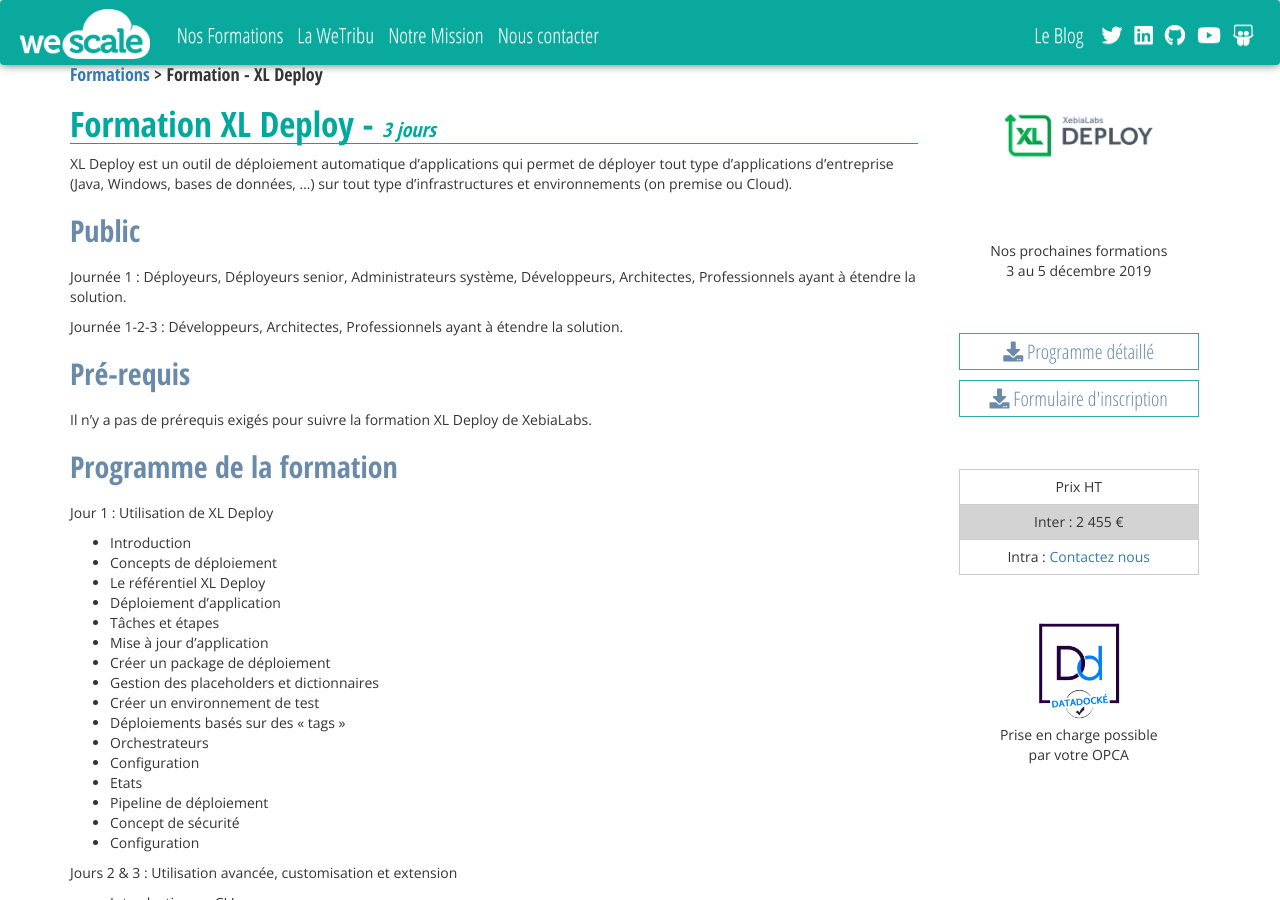
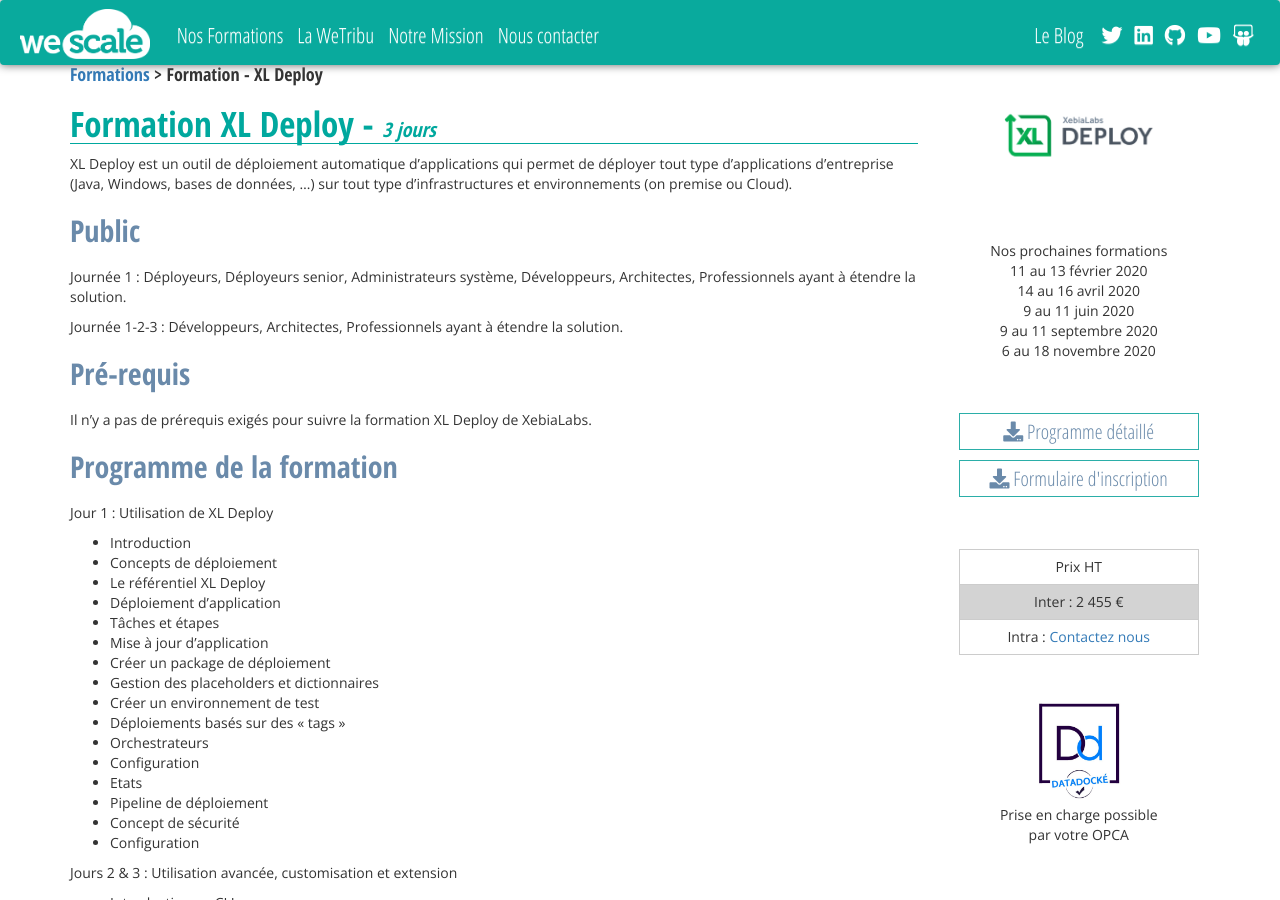
Before and after one commit to wescale/wescale-site, a Jekyll site: the page built from _formations/Formation-XL-Deploy.md, in a window 1280 px wide and 900 px high. Built offline with Jekyll 4.4.1, drawn with Linux system fonts in a browser that asks for light colours; nearby versions of some CDN libraries; comment, search, counter and statistics services are not loaded.

Commit message:
Update Formation-XL-Deploy.md

```diff
--- a/_formations/Formation-XL-Deploy.md
+++ b/_formations/Formation-XL-Deploy.md
@@ -11,7 +11,11 @@
 formateur_img: /images/wewes/avatar.png
 subtitle: |
     Nos prochaines formations<br>
-    3 au 5 décembre 2019<br>
+    11 au 13 février 2020<br>
+    14 au 16 avril 2020<br>
+    9 au 11 juin 2020<br>
+    9 au 11 septembre 2020<br>
+    6 au 18 novembre 2020<br>
 pdf: /pdf/Formation-xl-deploy-wescale-xebialabs.pdf
 duree: 3 jours
 tarif: 2 455 €
```
